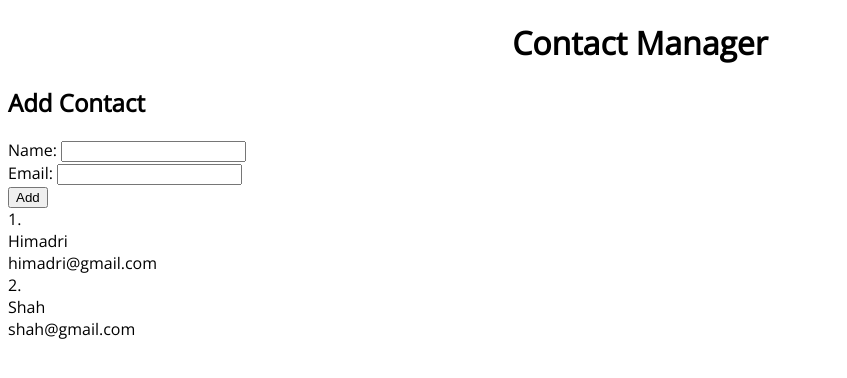
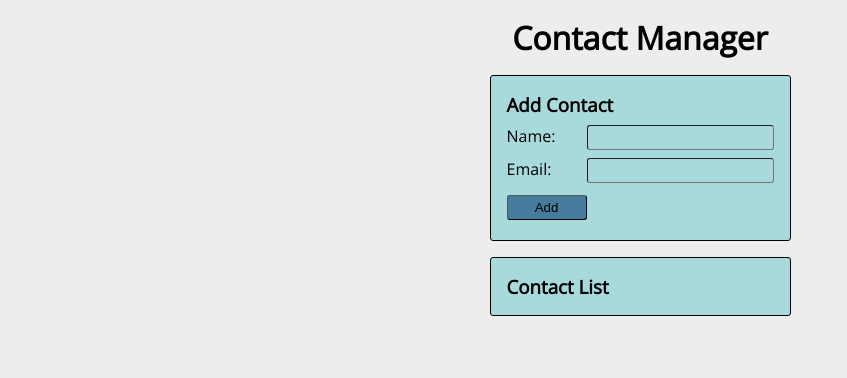
Before and after one commit to himadri2110/react-contact-app, a React (Create React App) app: page / in a window 1280 px wide. Shown: the top 378 px of the page, without its empty margins (0-847 px from the left). Built offline with nearby package versions, Linux system fonts and the light colour scheme.

Commit message:
feat: Add Contact

```diff
--- a/public/index.html
+++ b/public/index.html
@@ -10,34 +10,17 @@
       content="Web site created using create-react-app"
     />
     <link rel="apple-touch-icon" href="%PUBLIC_URL%/logo192.png" />
-    <!--
-      manifest.json provides metadata used when your web app is installed on a
-      user's mobile device or desktop. See https://developers.google.com/web/fundamentals/web-app-manifest/
-    -->
     <link rel="manifest" href="%PUBLIC_URL%/manifest.json" />
-    <!--
-      Notice the use of %PUBLIC_URL% in the tags above.
-      It will be replaced with the URL of the `public` folder during the build.
-      Only files inside the `public` folder can be referenced from the HTML.
 
-      Unlike "/favicon.ico" or "favicon.ico", "%PUBLIC_URL%/favicon.ico" will
-      work correctly both with client-side routing and a non-root public URL.
-      Learn how to configure a non-root public URL by running `npm run build`.
-    -->
+    <!-- Font Awesome CDN -->
+    <link rel="stylesheet" href="https://cdnjs.cloudflare.com/ajax/libs/font-awesome/6.0.0-beta2/css/all.min.css" integrity="sha512-YWzhKL2whUzgiheMoBFwW8CKV4qpHQAEuvilg9FAn5VJUDwKZZxkJNuGM4XkWuk94WCrrwslk8yWNGmY1EduTA==" crossorigin="anonymous" referrerpolicy="no-referrer" />
+
     <title>React App</title>
   </head>
   <body>
+
     <noscript>You need to enable JavaScript to run this app.</noscript>
     <div id="root"></div>
-    <!--
-      This HTML file is a template.
-      If you open it directly in the browser, you will see an empty page.
 
-      You can add webfonts, meta tags, or analytics to this file.
-      The build step will place the bundled scripts into the <body> tag.
-
-      To begin the development, run `npm start` or `yarn start`.
-      To create a production bundle, use `npm run build` or `yarn build`.
-    -->
   </body>
 </html>
--- a/src/components/AddContact.js
+++ b/src/components/AddContact.js
@@ -1,21 +1,49 @@
-import React from 'react';
+import React from "react";
 
 // Class component
 class AddContact extends React.Component {
+  state = {
+    name: "",
+    email: "",
+  };
+
+  add = (e) => {
+    e.preventDefault();
+
+    // check if none of the fields are empty
+    if (this.state.name === "" || this.state.email === "") {
+      alert("Please fill both the fields.");
+    } else {
+      this.props.addContactHandler(this.state);
+      this.setState({ name: "", email: "" });
+      console.log(this.state);
+    }
+  };
+
   render() {
     return (
-            <div>
-                <h2>Add Contact</h2>
+      <div className="add-contact">
+        <h3>Add Contact</h3>
 
-                <form>
+        <form onSubmit={this.add}>
           <div className="field">
             <label>Name: </label>
-                        <input type="text" name="name" />
+            <input
+              type="text"
+              name="name"
+              value={this.state.name}
+              onChange={(e) => this.setState({ name: e.target.value })}
+            />
           </div>
 
           <div className="field">
             <label>Email: </label>
-                        <input type="text" name="email" />
+            <input
+              type="text"
+              name="email"
+              value={this.state.email}
+              onChange={(e) => this.setState({ email: e.target.value })}
+            />
           </div>
 
           <button>Add</button>
--- a/src/components/App.css
+++ b/src/components/App.css
@@ -1,7 +1,25 @@
 @import url('https://fonts.googleapis.com/css2?family=Open+Sans&display=swap');
+
+:root {
+  --background: #EDEDED;
+  --blue: #a8dadc;
+  --dark-blue: #457b9d;
+}
+
+* {
+  margin: 0;
+  padding: 0;
+  box-sizing: border-box;
+  border-radius: 3px;
+}
 
 body {
   font-family: 'Open Sans', sans-serif;
+  display: flex;
+  justify-content: center;
+  align-items: center;
+  margin: 1rem;
+  background-color: var(--background);
 }
 
 .App {
@@ -11,3 +29,68 @@ body {
 .header {
   text-align: center;
 }
+
+.add-contact, .contact-list {
+  margin: 1rem 0;
+  padding: 1rem;
+  border: 1px solid black;
+  background-color: var(--blue);
+}
+
+.field {
+  margin: 0.5rem 0;
+  display: flex;
+
+}
+
+label {
+  width: 5rem;
+}
+
+input {
+  padding: 0.25rem;
+  background-color: var(--blue);
+}
+
+input:focus {
+  outline: none;
+}
+
+input, button {
+  border-width: 0.01rem;
+}
+
+button {
+  width: 5rem;
+  margin: 0.25rem 0;
+  padding: 0.25rem;
+  cursor: pointer;
+  background-color: var(--dark-blue);
+}
+
+.contact-card {
+  margin: 0.5rem 0;
+  display: grid;
+  align-items: center;
+  grid-template-columns: 1fr 8fr 1fr;
+  background-color: var(--dark-blue);
+}
+
+img {
+  width: 2rem;
+  height: 2rem;
+  margin: 1rem 0.5rem;
+  border-radius: 50%;
+}
+
+i {
+  cursor: pointer;
+}
+
+.card-name {
+  font-weight: 700;
+}
+
+.card-email {
+  font-size: 0.8rem;
+}
--- a/src/components/App.js
+++ b/src/components/App.js
@@ -1,28 +1,20 @@
-import React from 'react';
-import './App.css';
-import Header from './Header';
-import AddContact from './AddContact';
-import ContactList from './ContactList';
+import React, { useState } from "react";
+import "./App.css";
+import Header from "./Header";
+import AddContact from "./AddContact";
+import ContactList from "./ContactList";
 
 function App() {
+  const [contacts, setContacts] = useState([]);
 
-  const contacts  = [
-    {
-      id: 1,
-      name: 'Himadri',
-      email: 'himadri@gmail.com'
-    },
-    {
-      id: 2,
-      name: 'Shah',
-      email: 'shah@gmail.com'
-    }
-  ];
+  const addContactHandler = (contact) => {
+    setContacts([...contacts, contact]);
+  };
 
   return (
     <div>
       <Header />
-      <AddContact />
+      <AddContact addContactHandler={addContactHandler} />
       <ContactList contacts={contacts} />
     </div>
   );
--- a/src/components/ContactCard.js
+++ b/src/components/ContactCard.js
@@ -1,15 +1,22 @@
-import React from 'react';
+import React from "react";
+import user from "../images/user.png";
 
 const ContactCard = (props) => {
+  const { name, email } = props.contact;
 
-    const {id, name, email} = props.contact;
+  console.log(name, email);
+  return (
+    <div className="contact-card">
+      <img src={user} alt="user" />
 
-    return (
-        <div>
-            {id}. <div>{name}</div>
-            <div>{email}</div>
-        </div>
-    );
-}
+      <div className="content">
+        <div className="card-name">{props.contact.name}</div>
+        <div className="card-email">{props.contact.email}</div>
+      </div>
+
+      <i className="far fa-trash-alt"></i>
+    </div>
+  );
+};
 
 export default ContactCard;
--- a/src/components/ContactList.js
+++ b/src/components/ContactList.js
@@ -1,17 +1,17 @@
-import React from 'react';
-import ContactCard from './ContactCard';
+import React from "react";
+import ContactCard from "./ContactCard";
 
 const ContactList = (props) => {
+  const renderContactList = props.contacts.map((contact) => {
+    return <ContactCard contact={contact} />;
+  });
 
-    <div>Contact List</div>
-
-    const renderContactList = props.contacts.map((contact) => {
-        return (
-            <ContactCard contact={contact} />
-        );
-    });
-
-    return <div>{renderContactList}</div>
-}
+  return (
+    <div className="contact-list">
+      <h3>Contact List</h3>
+      {renderContactList}
+    </div>
+  );
+};
 
 export default ContactList;
```
Also changed, not shown: src/images/user.png (added). Lines whose indentation alone changed are shown as unchanged.
